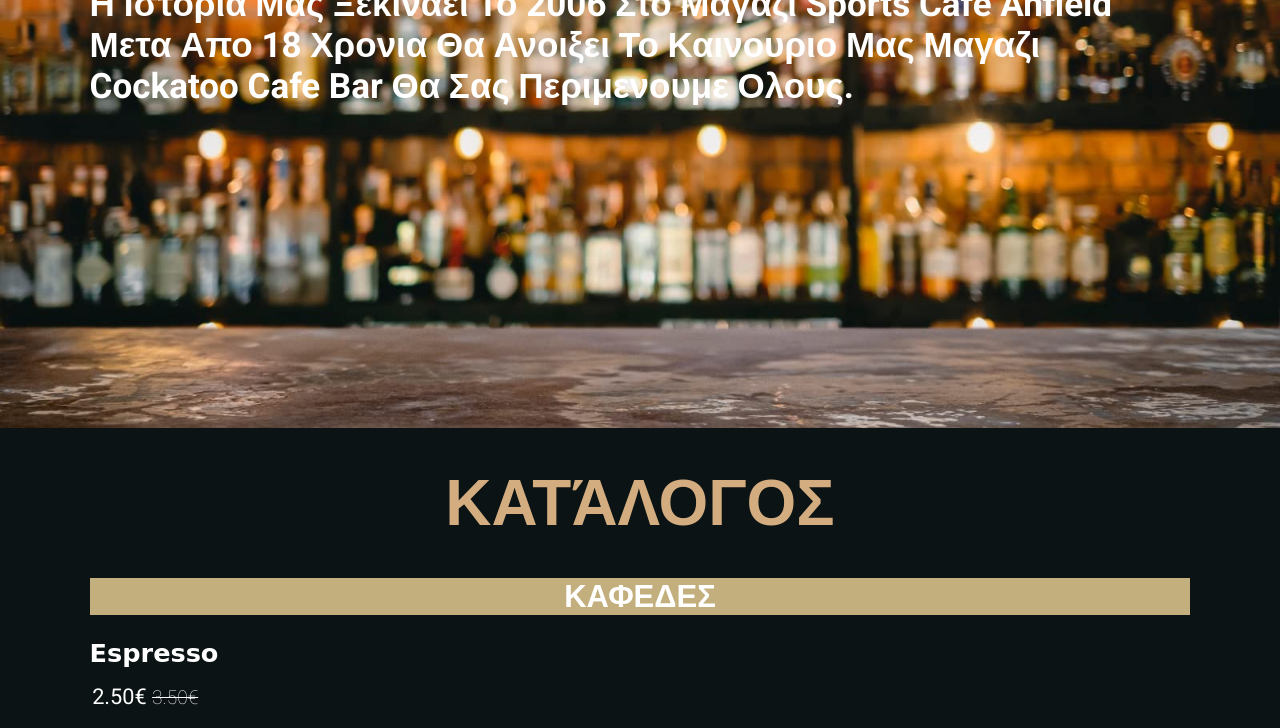
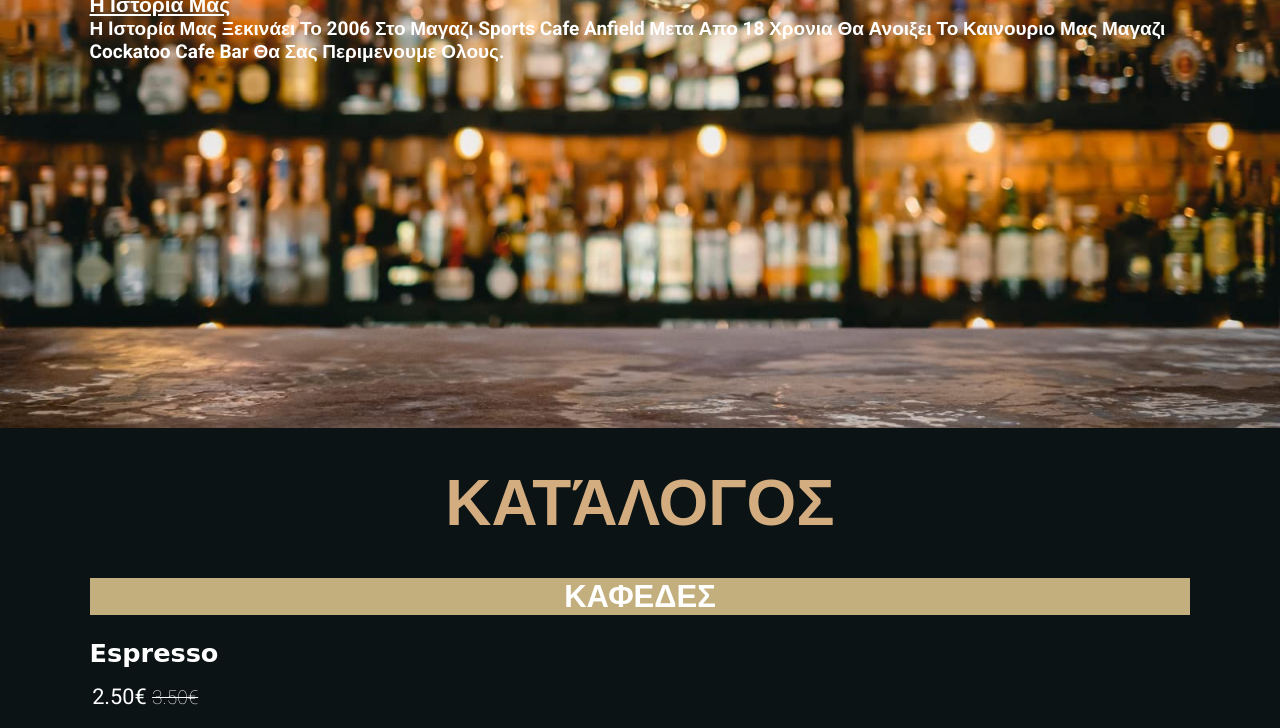
Before and after one commit to Cockatoo40/Cockatoo, a plain HTML site: page index.html in a window 1280 px wide. Shown: the part 372-1100 px from the top of the page. Drawn offline with Linux system fonts and the light colour scheme.

Commit message:
Update index.html

```diff
--- a/index.html
+++ b/index.html
@@ -39,8 +39,8 @@
       <div class="content">
 
 
-           <h3 style="font-size: 30px; text-decoration: underline; ">Η ιστορία μας</h3>
-           <p style="font-size: 35px; color: rgb(255, 255, 255); font-weight: bold; "><span>Η iστορία μας ξεκινάει το 2006 στο μαγαζι sports cafe anfield μετα απο 18
+           <h3 style="font-size: 21px; text-decoration: underline; ">Η ιστορία μας</h3>
+           <p style="font-size: 19px; color: rgb(255, 255, 255); font-weight: bold; "><span>Η iστορία μας ξεκινάει το 2006 στο μαγαζι sports cafe anfield μετα απο 18
             χρονια </span> θα ανοιξει το καινουριο μας μαγαζι Cockatoo Cafe Bar θα σας περιμενουμε ολους.<span></span></p>
 
           </div>
```
